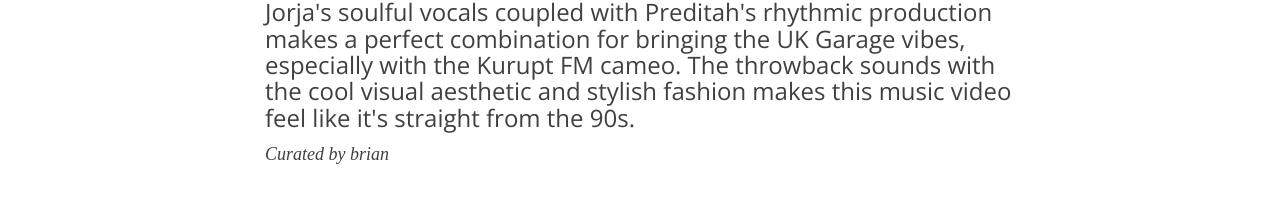
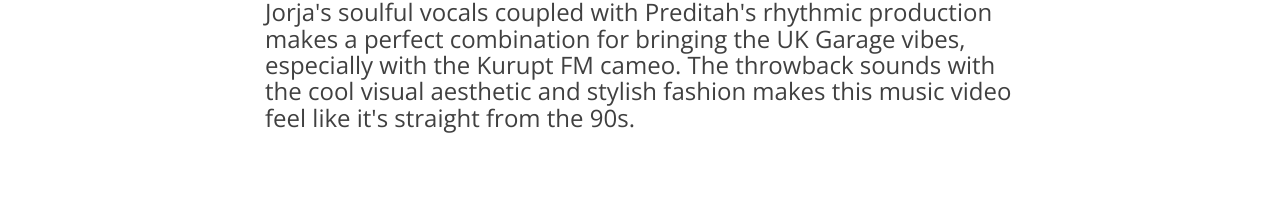
Before and after one commit to rhymeswithzion/rwz-test, a Jekyll site: the page built from index.html, in a window 1280 px wide and 900 px high, scrolled down 321 px, cut to the strip 0-340 px from the top of the window. Shown: the part 116-319 px from the top of the strip. Built offline with Jekyll 4.4.1, drawn with Linux system fonts in a browser that asks for light colours; some web fonts are replaced; the list of posts is cut into pages by our own code.

Commit message:
Update index.html

```diff
--- a/index.html
+++ b/index.html
@@ -19,13 +19,6 @@
  	    </h3>
 	    {% endif %}
            </a>
-
-  {% if post.author %}
-<p class="post-meta">
-	<a href="{{ post.url | prepend: site.baseurl }}">
-      Curated by {{ post.author }}</a>
-    </p>
-	  {% endif %}
 
 <div class="post-entry-container">
 
```
